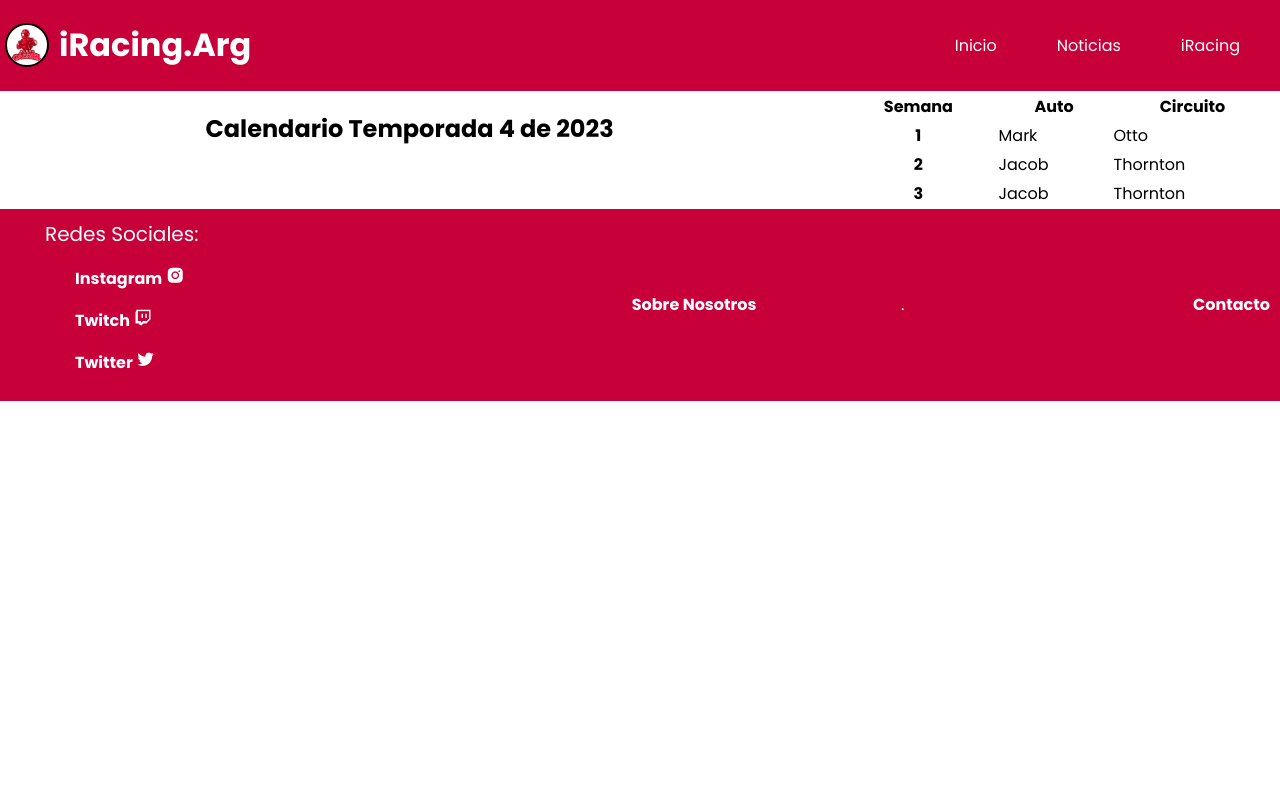
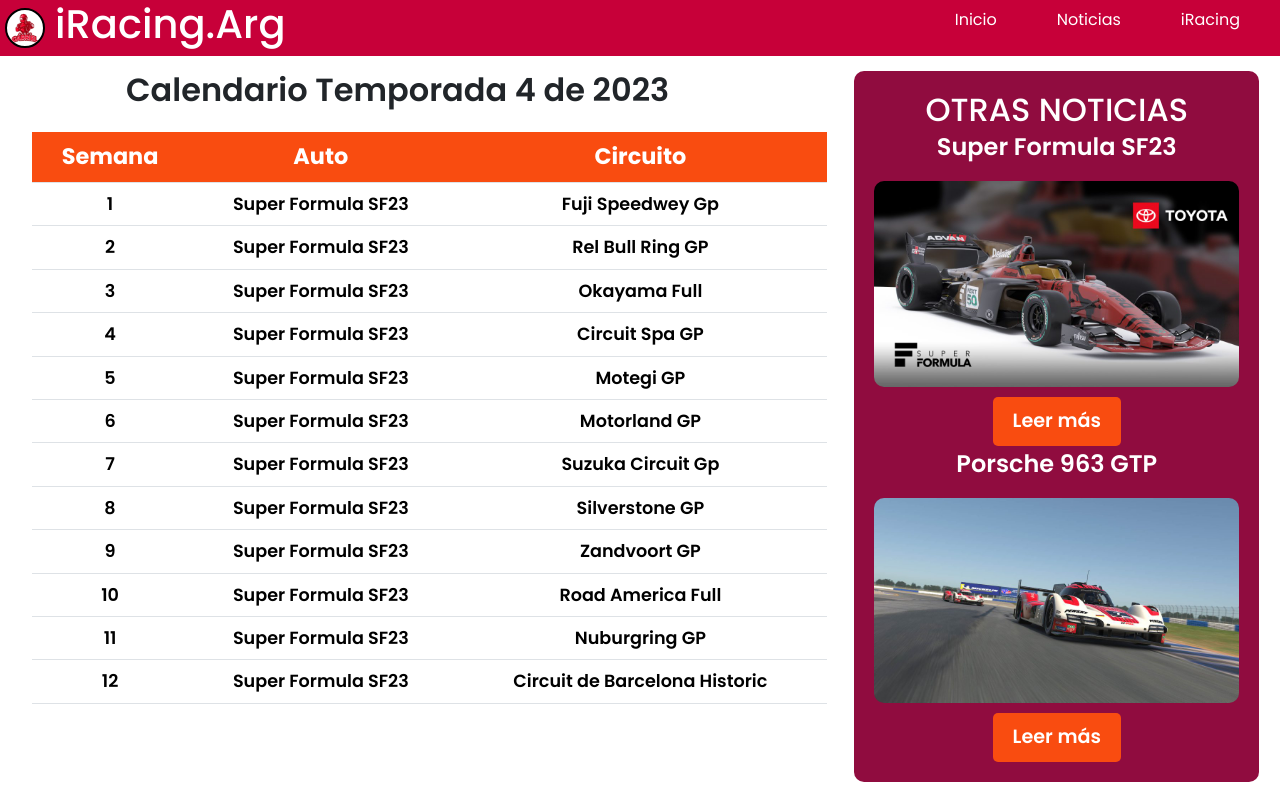
Before and after one commit to gabiale99/Segunda-pre-entrega-Gabriel-Cant-, a plain HTML site: page pages/iracing.html in a window 1280 px wide. Shown: the top 794 px of the page. Drawn offline with nearby package versions, Linux system fonts and the light colour scheme.

Commit message:
segunda version

```diff
--- a/css/estilos.css
+++ b/css/estilos.css
@@ -25,7 +25,7 @@
     background-color: #C70039;
 }
 
-header  a {
+header a {
     text-decoration: none;
     color: #fff;
     font-size: 1rem;
@@ -256,38 +256,33 @@
 
 /* iRacing */
 
-.titulo-calendario {
-    display: flex;
-    justify-content: center;
+.mi-tabla h2 {
+    text-align: center;
+    font-family: 'Poppins', sans-serif;
+    padding: 15px;
+    font-size: 2rem;
+    font-weight: 600;
 }
 
-.tabla-semanas {
-    width: 90%;
-    margin: auto;
-    border-collapse: collapse;
-    margin-top: 20px;
-    margin-bottom: 20px;
+.mi-tabla table {
+    margin-left: 2rem;
 }
 
-.tabla-semanas th, .tabla-semanas td {
-    border: 3px solid #900C3F;
-    padding: 10px;
+
+.mi-tabla th {
+    color: #fff;
     text-align: center;
+    font-size: 1.4rem;
+    background-color: #F94C10;
+
 }
 
-.tabla-semanas th {
-    background-color: #F94C10;
-    color: #fff;
+.mi-tabla tr {
+    text-align: center;
+    font-size: 1.1rem;
+    font-weight: 600;
 }
 
-.tabla-semanas th, .tabla-semanas td:first-child {
-    width: 20%;
-}
-
-.tabla-semanas img {
-    max-width: 100px;
-    height: auto;
-}
 
 /* Noticias */
 
--- a/pages/iracing.html
+++ b/pages/iracing.html
@@ -5,9 +5,10 @@
     <meta http-equiv="X-UA-Compatible" content="ie=edge">
     <meta name="viewport" content="width=device-width, initial-scale=1.0">
     <title>Calendario</title>
-    <link rel="stylesheet" href="../css/estilos.css">
+    <link href="https://cdn.jsdelivr.net/npm/bootstrap@5.3.2/dist/css/bootstrap.min.css" rel="stylesheet" integrity="sha384-T3c6CoIi6uLrA9TneNEoa7RxnatzjcDSCmG1MXxSR1GAsXEV/Dwwykc2MPK8M2HN" crossorigin="anonymous">
     <link rel="shortcut icon" href="../imagenes/android-chrome-512x512.png">
     <link href='https://unpkg.com/boxicons@2.1.4/css/boxicons.min.css' rel='stylesheet'>
+    <link rel="stylesheet" href="/css/estilos.css">
 </head>
 <body>
     <header>
@@ -18,39 +19,98 @@
         <nav>
             <ul>
                 <li><a href="/index.html">Inicio</a></li>
-                <li><a href="/pages/noticia.html">Noticias</a></li>
-                <li><a href="./pages/iracing.html">iRacing</a></li>
+                <li><a href="/pages/noticia1.html">Noticias</a></li>
+                <li><a href="/pages/iracing.html">iRacing</a></li>
             </ul>
         </nav>
     </header>
     <main>
+        <div class="container mi-tabla">
+            <div class="row">
+                <div class="row">
                     <h2 class="titulo-calendario">Calendario Temporada 4 de 2023</h2>
-        <table class="table table-striped-columns">
+                    <table class="table table-hover">
                         <thead>
                         <tr>
-                <th scope="col">Semana</th>
-                <th scope="col">Auto</th>
-                <th scope="col">Circuito</th>
+                            <th>Semana</th>
+                            <th>Auto</th>
+                            <th>Circuito</th>
                         </tr>
                         </thead>
                         <tbody>
                         <tr>
-                <th scope="row">1</th>
-                <td>Mark</td>
-                <td>Otto</td>
+                            <td>1</td>
+                            <td>Super Formula SF23</td>
+                            <td>Fuji Speedwey Gp</td>
                         </tr>
                         <tr>
-                <th scope="row">2</th>
-                <td>Jacob</td>
-                <td>Thornton</td>
+                            <td>2</td>
+                            <td>Super Formula SF23</td>
+                            <td>Rel Bull Ring GP</td>
                         </tr>
                         <tr>
-                <th scope="row">3</th>
-                <td>Jacob</td>
-                <td>Thornton</td>
+                            <td>3</td>
+                            <td>Super Formula SF23</td>
+                            <td>Okayama Full</td>
+                        </tr>
+                        <tr>
+                            <td>4</td>
+                            <td>Super Formula SF23</td>
+                            <td>Circuit Spa GP</td>
+                        </tr>
+                        <tr>
+                            <td>5</td>
+                            <td>Super Formula SF23</td>
+                            <td>Motegi GP</td>
+                        </tr>
+                        <tr>
+                            <td>6</td>
+                            <td>Super Formula SF23</td>
+                            <td>Motorland GP</td>
+                        </tr>
+                        <tr>
+                            <td>7</td>
+                            <td>Super Formula SF23</td>
+                            <td>Suzuka Circuit Gp</td>
+                        </tr>
+                        <tr>
+                            <td>8</td>
+                            <td>Super Formula SF23</td>
+                            <td>Silverstone GP</td>
+                        </tr>
+                        <tr>
+                            <td>9</td>
+                            <td>Super Formula SF23</td>
+                            <td>Zandvoort GP</td>
+                        </tr><tr>
+                            <td>10</td>
+                            <td>Super Formula SF23</td>
+                            <td>Road America Full</td>
+                        </tr>
+                        <tr>
+                            <td>11</td>
+                            <td>Super Formula SF23</td>
+                            <td>Nuburgring GP</td>
+                        </tr>
+                        <tr>
+                            <td>12</td>
+                            <td>Super Formula SF23</td>
+                            <td>Circuit de Barcelona Historic</td>
                         </tr>
                         </tbody>
                     </table>
+                </div>
+            </div>
+        </div>
+        <aside>
+            <h4>Otras Noticias</h4>
+            <p>Super Formula SF23</p>
+            <img src="/imagenes/SuperformulaSF23-feature-1024x576.jpg" alt="Otra imagen de ejemplo">
+            <a href="#">Leer más</a>
+            <p>Porsche 963 GTP</p>
+            <img src="/imagenes/porsche-963-gtp-screen-04-1024x576.jpg">
+            <a href="#">Leer más</a>
+        </aside>
     </main>
     <footer>
         <div class="redes-sociales">
@@ -72,5 +132,6 @@
             <a href="../pages/contacto.html">Contacto</a>
         </div>
     </footer>
+    <script src="https://cdn.jsdelivr.net/npm/bootstrap@5.3.2/dist/js/bootstrap.bundle.min.js" integrity="sha384-C6RzsynM9kWDrMNeT87bh95OGNyZPhcTNXj1NW7RuBCsyN/o0jlpcV8Qyq46cDfL" crossorigin="anonymous"></script>
 </body>
 </html>
```
Also changed, not shown: pages/contacto.html (+9 -0 lines), pages/nosotros.html (+3 -3 lines), pages/noticia1.html (+12 -3 lines). Lines whose indentation alone changed are shown as unchanged.
